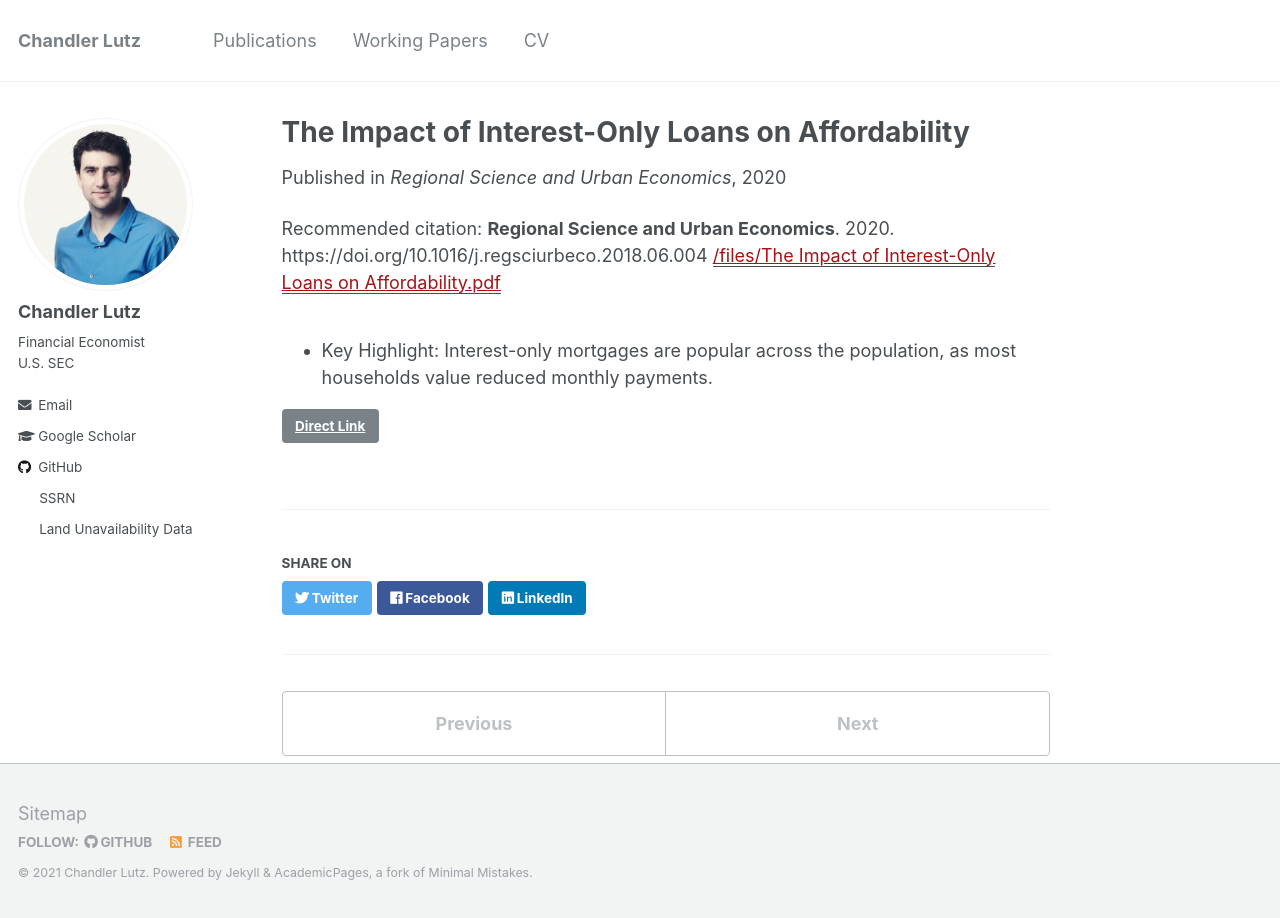
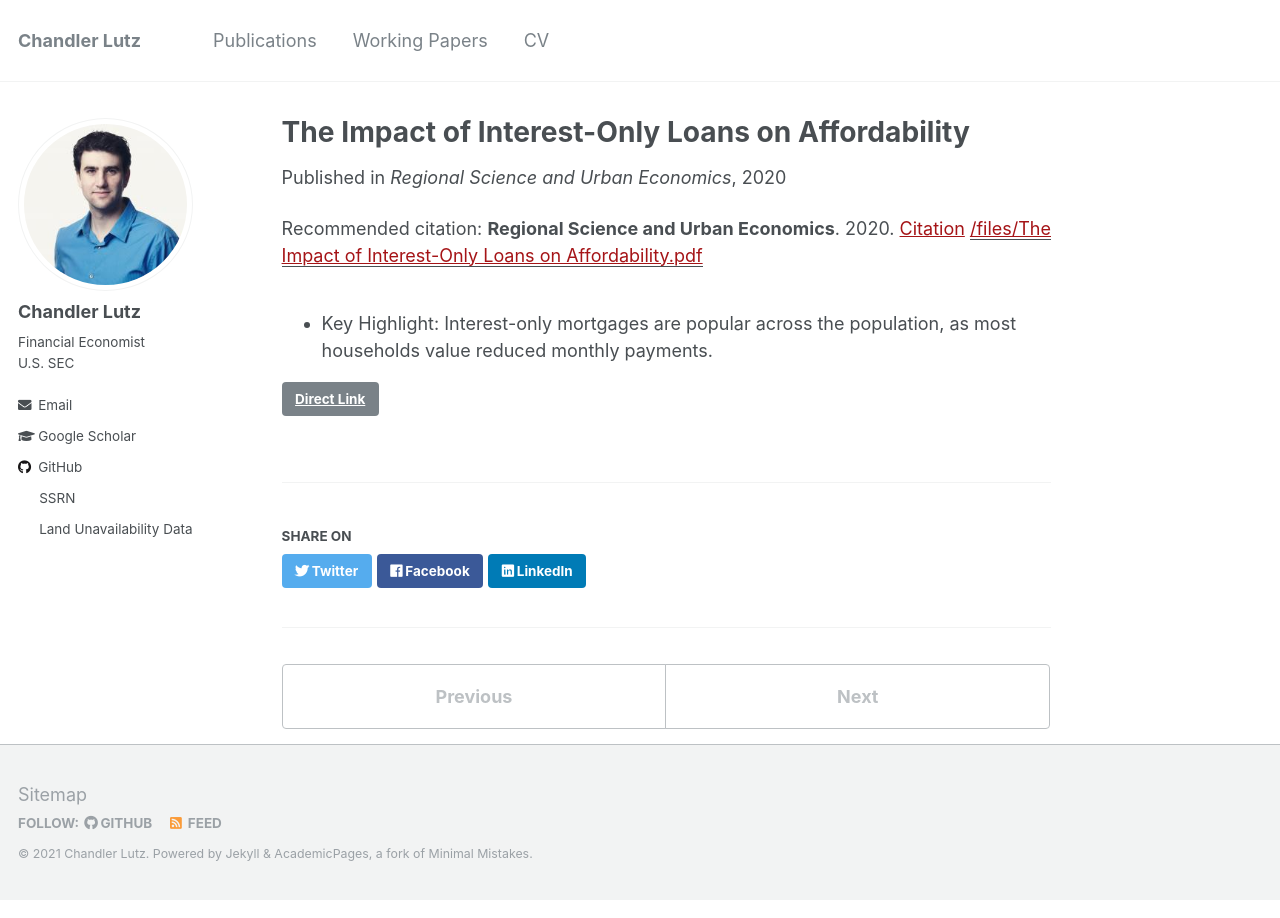
Before and after one commit to ChandlerLutz/ChandlerLutz.github.io, a Jekyll site: the page built from _publications/2020-impact-of-interest-only-loans-on-affordability.md, in a window 1280 px wide. Built offline with Jekyll 4.4.1, drawn with Linux system fonts in a browser that asks for light colours.

Commit message:
Update publication citation links

```diff
--- a/_publications/2020-impact-of-interest-only-loans-on-affordability.md
+++ b/_publications/2020-impact-of-interest-only-loans-on-affordability.md
@@ -6,6 +6,6 @@ date: 2020-01-01
 venue: 'Regional Science and Urban Economics'
 paperurl: '/files/The Impact of Interest-Only Loans on Affordability.pdf'
 link: 'https://doi.org/10.1016/j.regsciurbeco.2018.06.004'
-citation: '<b>Regional Science and Urban Economics</b>. 2020. https://doi.org/10.1016/j.regsciurbeco.2018.06.004'
+citation: '<b>Regional Science and Urban Economics</b>. 2020. <a href="https://scholar.google.com/scholar?hl=en&as_sdt=0%2C5&q=%22The+Impact+of+Interest-Only+Loans+on+Affordability%22&btnG=#d=gs_cit&u=%2Fscholar%3Fq%3Dinfo%3ARVqvzfz36nAJ%3Ascholar.google.com%2F%26output%3Dcite%26scirp%3D0%26hl%3Den">Citation</a>'
 ---
 * Key Highlight: Interest-only mortgages are popular across the population, as most households value reduced monthly payments.
```
Also changed, not shown: _publications/2019-winners-and-losers-from-an-announced-durable-tax-hike-tesla.md (+1 -1 lines).
